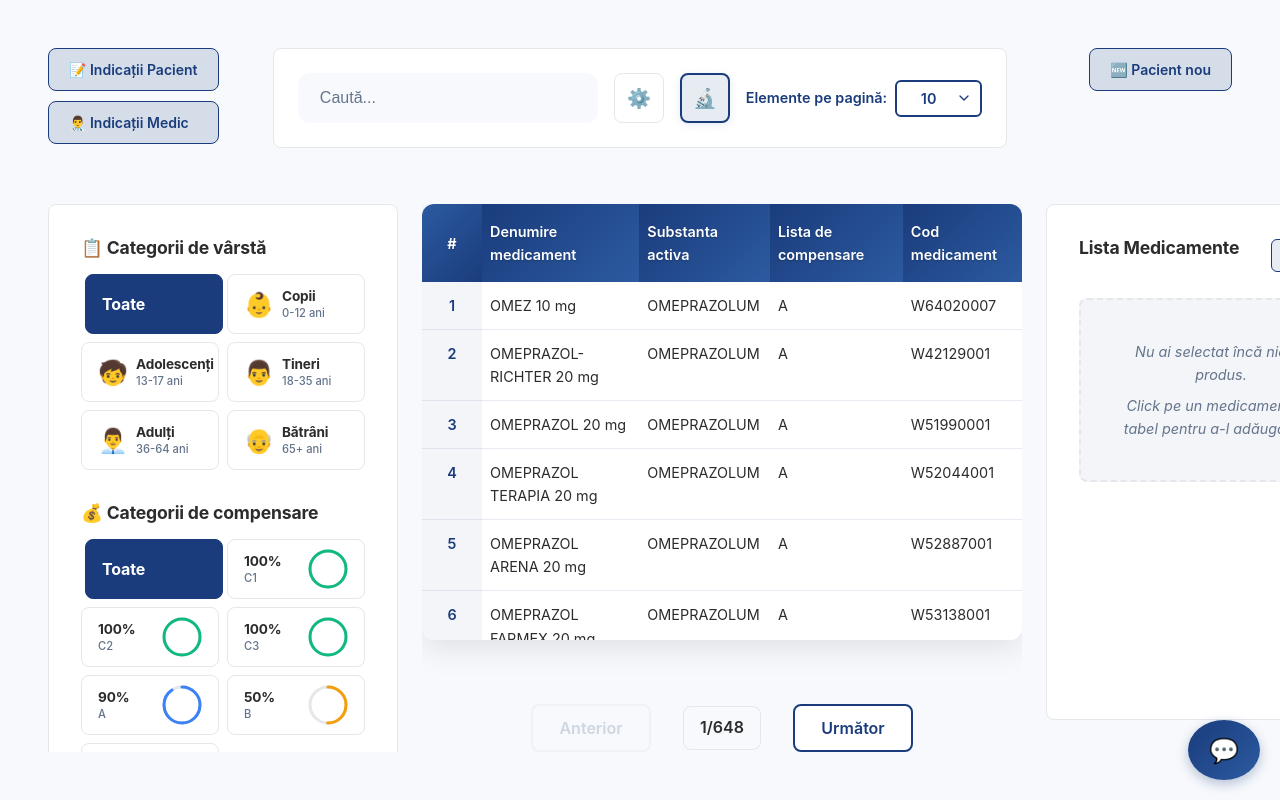
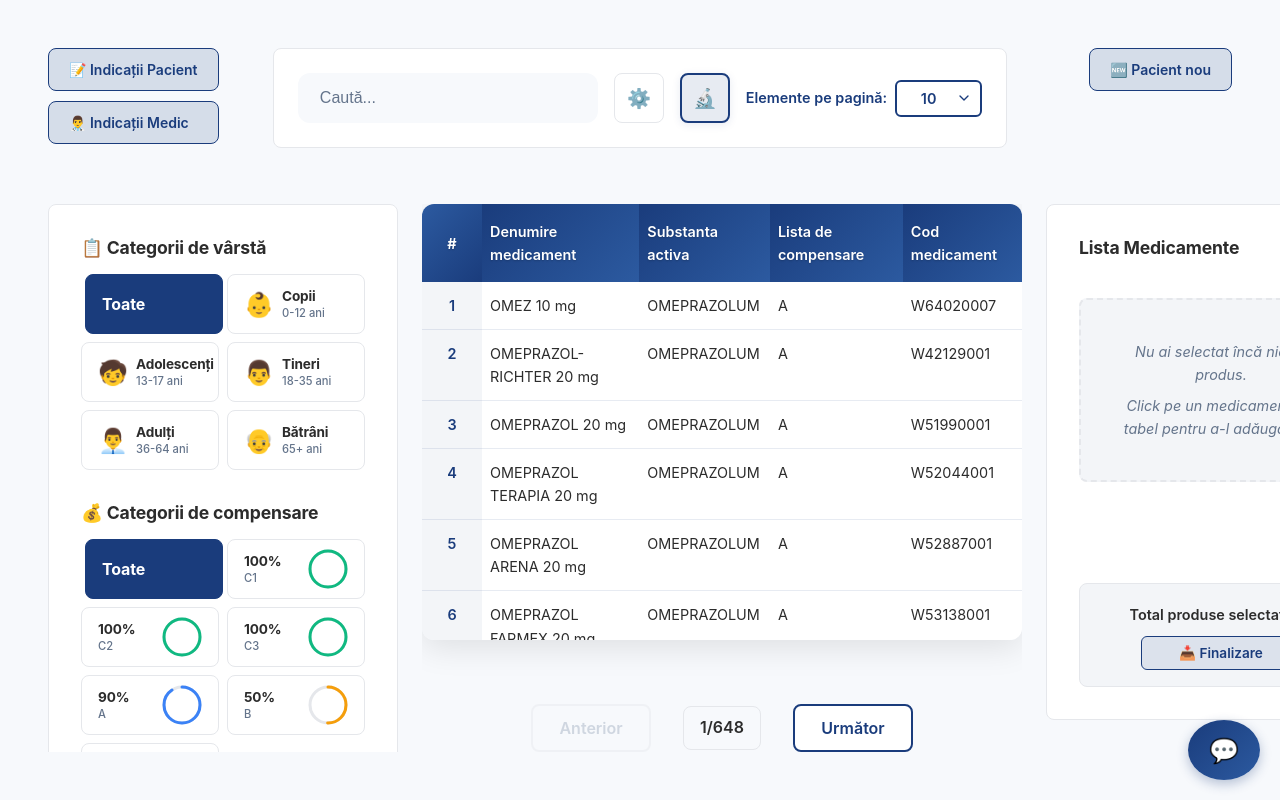
Before and after one commit to emi03-byte/MedAI, a React (Vite) app: page / in a window 1280 px wide. Built offline with nearby package versions, Linux system fonts and the light colour scheme.

Commit message:
Add finalize actions and patient notes button

```diff
--- a/src/components/MedicinesTable.css
+++ b/src/components/MedicinesTable.css
@@ -1376,14 +1376,19 @@
 }
 
 .selected-products-summary {
+  margin-top: var(--spacing-sm);
   padding: var(--spacing-md);
   background: rgba(26, 60, 124, 0.05);
   border-radius: var(--radius-sm);
   border: 1px solid var(--border-color);
+  display: flex;
+  flex-direction: column;
+  gap: var(--spacing-sm);
   text-align: center;
-}
-
-.selected-products-summary p {
+  align-items: center;
+}
+
+.selected-products-summary-text {
   margin: 0;
   color: var(--text-primary);
   font-weight: 600;
@@ -1393,6 +1398,15 @@
 .selected-products-summary strong {
   color: var(--primary-color);
   font-size: 1.1rem;
+}
+
+.download-selected-products-button--compact {
+  width: fit-content;
+  min-width: 160px;
+  justify-content: center;
+  font-size: 0.85rem;
+  padding: 0.5rem 0.9rem;
+  align-self: center;
 }
 
 
@@ -2194,7 +2208,11 @@
   background: linear-gradient(135deg, rgba(26, 60, 124, 0.08), rgba(44, 90, 160, 0.08));
   border-top: 2px solid rgba(26, 60, 124, 0.2);
   border-radius: 0 0 12px 12px;
-  text-align: center;
+  display: flex;
+  justify-content: space-between;
+  align-items: center;
+  gap: 12px;
+  flex-wrap: wrap;
 }
 
 .patient-notes-footer p {
@@ -2202,6 +2220,25 @@
   color: #64748b;
   font-size: 14px;
   font-style: italic;
+}
+
+.patient-notes-done-button {
+  background: #1a3c7c;
+  color: white;
+  border: none;
+  border-radius: 8px;
+  padding: 8px 16px;
+  font-weight: 600;
+  cursor: pointer;
+  transition: background 0.2s ease, transform 0.2s ease;
+  display: inline-flex;
+  align-items: center;
+}
+
+.patient-notes-done-button:hover {
+  background: #2c5aa0;
+  transform: translateY(-1px);
+  color: white;
 }
 
 /* Stiluri pentru zona de notițe medic */
--- a/src/components/MedicinesTable.jsx
+++ b/src/components/MedicinesTable.jsx
@@ -1079,6 +1079,11 @@ Programează o consultație dacă simptomele persistă`
     }
   }, [selectedProducts, medicinePlans, patientNotes, doctorNotes])
 
+  const handleFinalize = useCallback(() => {
+    downloadSelectedProducts()
+    clearAllPatientData()
+  }, [downloadSelectedProducts, clearAllPatientData])
+
   // Filtrează valorile pe baza termenului de căutare
   const getFilteredValues = (filterKey) => {
     return Object.keys(filters[filterKey] || {}).filter(value =>
@@ -1206,6 +1211,12 @@ Programează o consultație dacă simptomele persistă`
             />
             <div className="patient-notes-footer">
               <p>Notițele se salvează automat</p>
+              <button
+                className="patient-notes-done-button"
+                onClick={() => setShowPatientNotes(false)}
+              >
+                Done
+              </button>
             </div>
           </div>
         </div>
@@ -1595,12 +1606,6 @@ etc.`
                 >
                   ➕
                 </button>
-                <button
-                  className="download-selected-products-button"
-                  onClick={downloadSelectedProducts}
-                >
-                  📥
-                </button>
                 {selectedProducts.length > 0 && (
                   <button
                     className="clear-selected-products-button"
@@ -1688,11 +1693,18 @@ etc.`
               )}
             </div>
 
-            {selectedProducts.length > 0 && (
-              <div className="selected-products-summary">
-                <p>Total produse selectate: <strong>{selectedProducts.length}</strong></p>
-              </div>
-            )}
+            <div className="selected-products-summary">
+              <p className="selected-products-summary-text">
+                Total produse selectate: <strong>{selectedProducts.length}</strong>
+              </p>
+              <button
+                className="download-selected-products-button download-selected-products-button--compact"
+                onClick={handleFinalize}
+                title="Descarcă lista de medicamente selectate"
+              >
+                📥 Finalizare
+              </button>
+            </div>
           </div>
         </div>
       </div>
```
